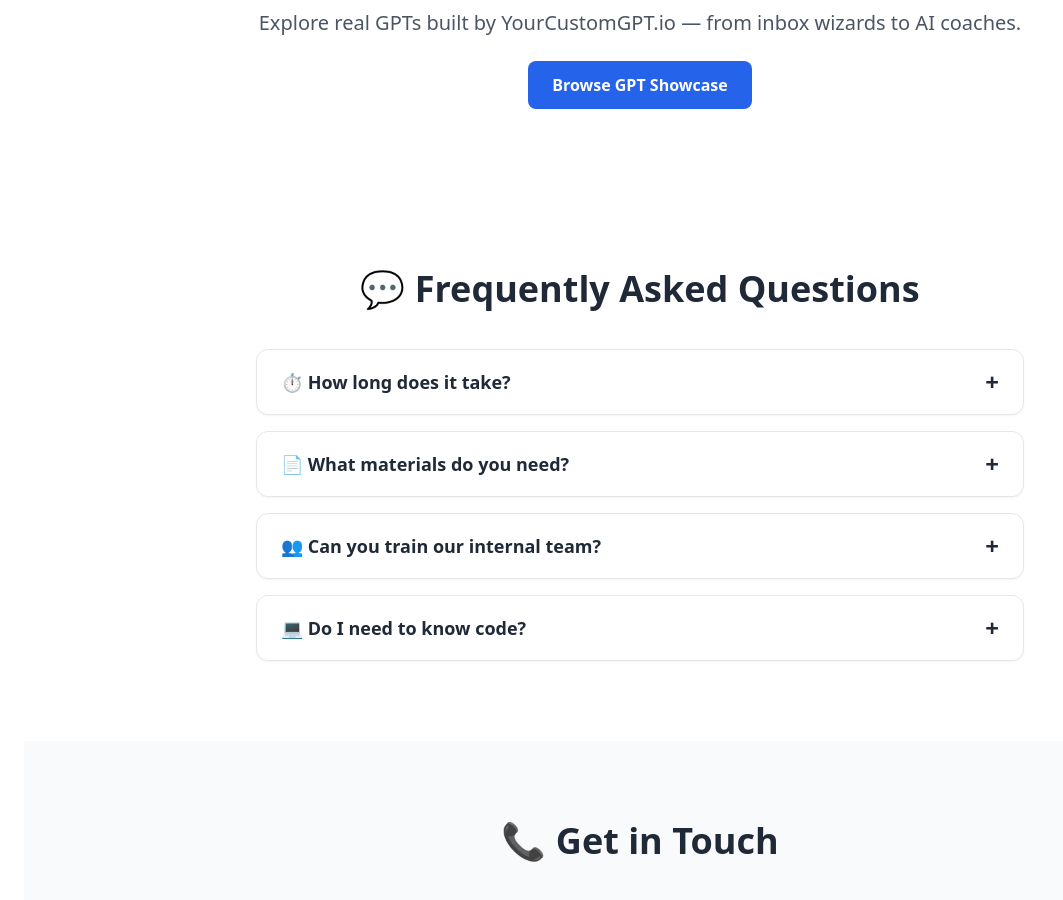
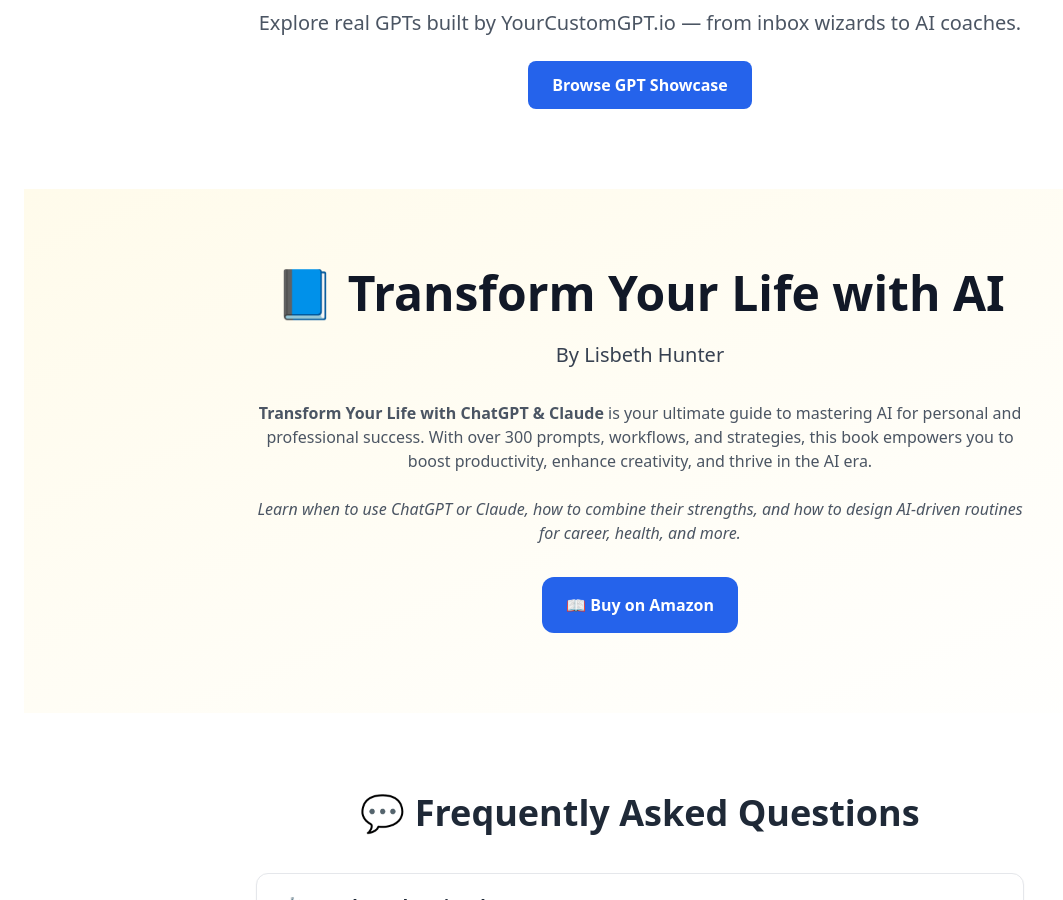
Before and after one commit to redwheelbarroww/yourcustomgpt.io, a Jekyll site: the page built from index.html, in a window 1280 px wide and 900 px high, scrolled down 1935 px. Shown: the whole window, without its empty margins (0-1063 px from the left). Built offline with Jekyll 4.4.1, drawn with Linux system fonts in a browser that asks for light colours.

Commit message:
Update index.html

```diff
--- a/index.html
+++ b/index.html
@@ -317,6 +317,20 @@
   </div>
 </section>
 
+<section id="book" class="py-20 bg-gradient-to-br from-yellow-50 to-white px-6">
+  <div class="max-w-4xl mx-auto text-center">
+    <h2 class="text-4xl sm:text-5xl font-extrabold text-gray-900 mb-6">📘 Transform Your Life with AI</h2>
+    <p class="text-lg sm:text-xl text-gray-700 mb-8">By Lisbeth Hunter</p>
+    <p class="text-gray-600 mb-6 max-w-3xl mx-auto">
+      <strong>Transform Your Life with ChatGPT & Claude</strong> is your ultimate guide to mastering AI for personal and professional success. With over 300 prompts, workflows, and strategies, this book empowers you to boost productivity, enhance creativity, and thrive in the AI era.
+    </p>
+    <p class="text-gray-600 italic mb-8 max-w-3xl mx-auto">
+      Learn when to use ChatGPT or Claude, how to combine their strengths, and how to design AI-driven routines for career, health, and more.
+    </p>
+    <a href="https://a.co/d/5HUs66m" target="_blank" class="inline-block bg-blue-600 hover:bg-blue-700 text-white font-semibold px-6 py-4 rounded-xl transition">📖 Buy on Amazon</a>
+  </div>
+</section>
+
 
  <section id="faq" class="py-20 bg-white px-6">
   <div class="max-w-3xl mx-auto">
```
